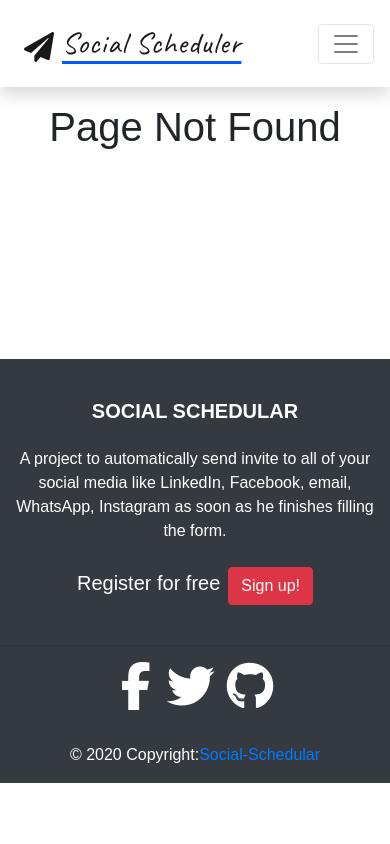
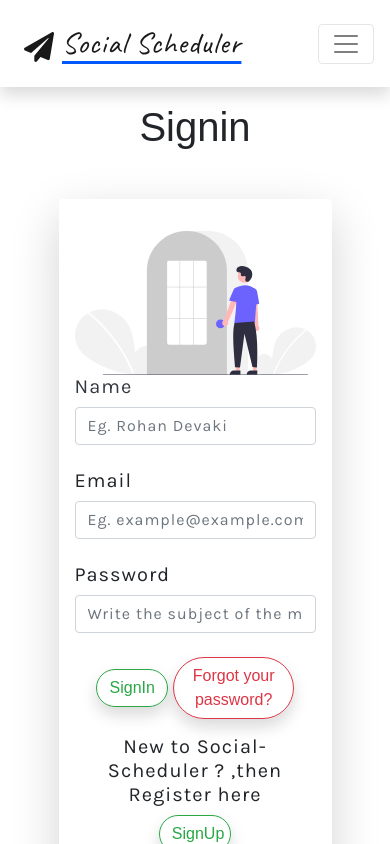
Before and after one commit to anushbhatia/Social-Scheduler, a React (Create React App) app: page /signin in a window 390 px wide. Shown: the top 844 px of the page. Built offline with nearby package versions, Linux system fonts and the light colour scheme.

Commit message:
modified the file name with signin and removed the phoneNumber attribute in signin

```diff
--- a/src/App.js
+++ b/src/App.js
@@ -8,7 +8,7 @@ import About from './components/About';
 import Navbar from './components/Navbar';
 import Footer from './components/Footer';
 import Detail from './components/Detail';
-import Authenticate from './components/Authenticate'
+import Signin from './components/Signin'
 
 
 function App() {
@@ -20,7 +20,7 @@ function App() {
         <Route path="/about" component={About} />
         <Route path="/contact" component={Contact} />
         <Route path="/detail" component={Detail} />
-        <Route path="/authenticate" component={Authenticate} />
+        <Route path="/signin" component={Signin} />
         <Route component={Default} />
       </Switch>
       <Footer/>
--- a/src/components/Navbar.jsx
+++ b/src/components/Navbar.jsx
@@ -13,7 +13,7 @@ const Navbar = () => {
         { name: "Contact", path: "/contact" },
         { name: "About", path: "/about" },
         { name: "Contributors", path: "/detail" },
-        {name:"Authenticate",path:"/authenticate"}
+        {name:"Signin",path:"/signin"}
 
 
     ];
--- a/src/components/Authenticate.jsx
+++ b/src/components/Signin.jsx
@@ -1,17 +1,16 @@
 import React,{useState} from 'react';
 import undraw_login from '../components/assets/images/undraw_Login.svg';
-import  '../components/assets/css/Authenticate.css';
+import  '../components/assets/css/Signin.css';
 
-const Authenticate = () => {
+const Signin = () => {
     //const [status, setStatus] = useState("");
     const [formData, setFormData] = useState({
         name: '',
         email: '',
-        password:'',
-        phoneNumber: ''
+        password:''
     });
 
-    const {name, email, password,phoneNumber} = formData;
+    const {name, email, password} = formData;
 
     const onChange = (e) => {
         e.persist();
@@ -38,7 +37,7 @@ const Authenticate = () => {
     }
   return (
     <div>
-      <h1 className="text-center">Authenticate</h1>
+      <h1 className="text-center">Signin</h1>
       <div
                 className="container-fluid rounded shadow-lg py-4 px-3 mt-5"
                 style={{width: "70%"}}
@@ -91,18 +90,6 @@ const Authenticate = () => {
                                     value={password}
                                     onChange={e => onChange(e)}
                                     placeholder="Write the subject of the mail here."
-                                    required
-                                />
-                            </div>
-                            <div className="form-group mb-4">
-                                <label className="h5 contact-label">Phone-Number</label>
-                                <input
-                                    type="number"
-                                    className="form-control"
-                                    name="phoneNumber"
-                                    value={phoneNumber}
-                                    onChange={e => onChange(e)}
-                                    placeholder="Eg +91 9999 9999 99"
                                     required
                                 />
                             </div>
@@ -189,4 +176,4 @@ const Authenticate = () => {
   )
 }
 
-export default Authenticate;
+export default Signin;
```
Also changed, not shown: src/components/assets/css/Signin.css (renamed from src/components/assets/css/Authenticate.css).
